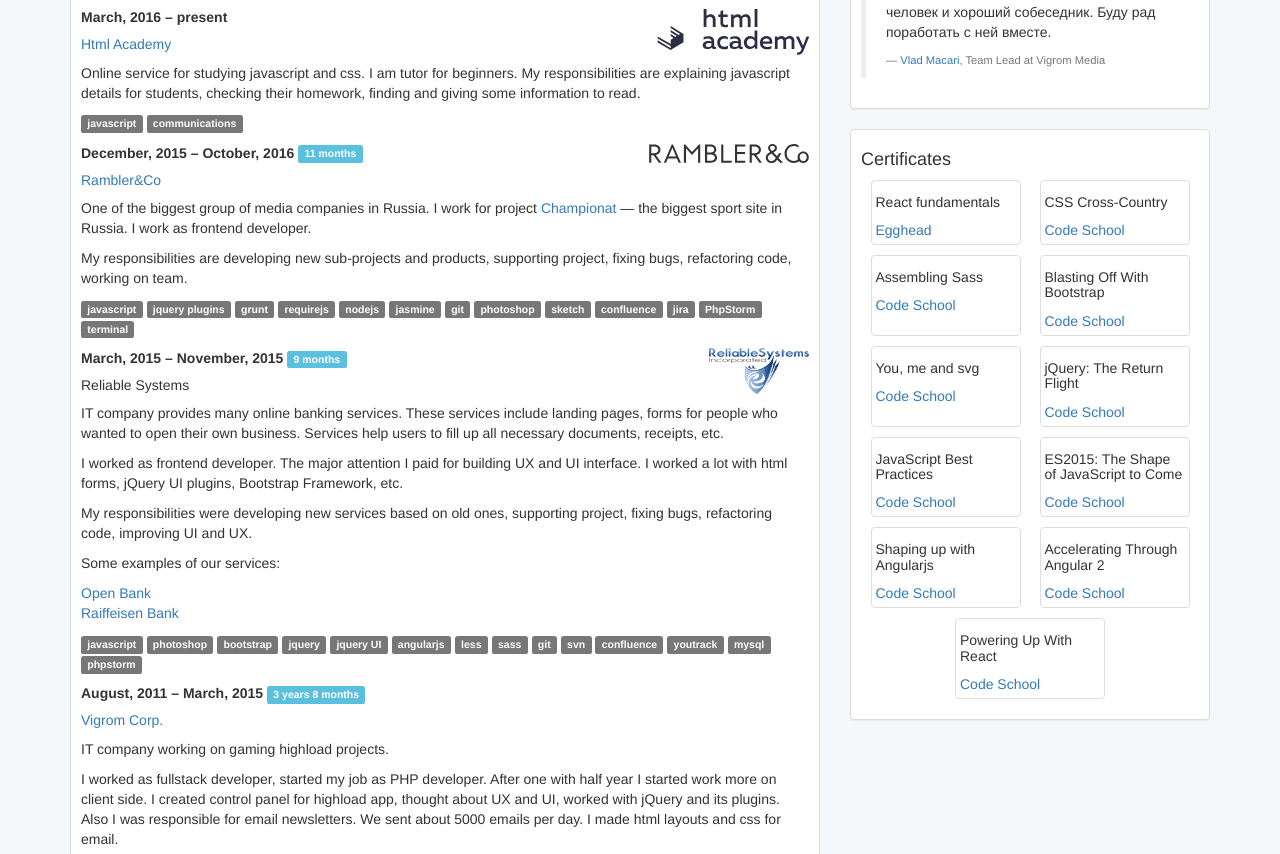
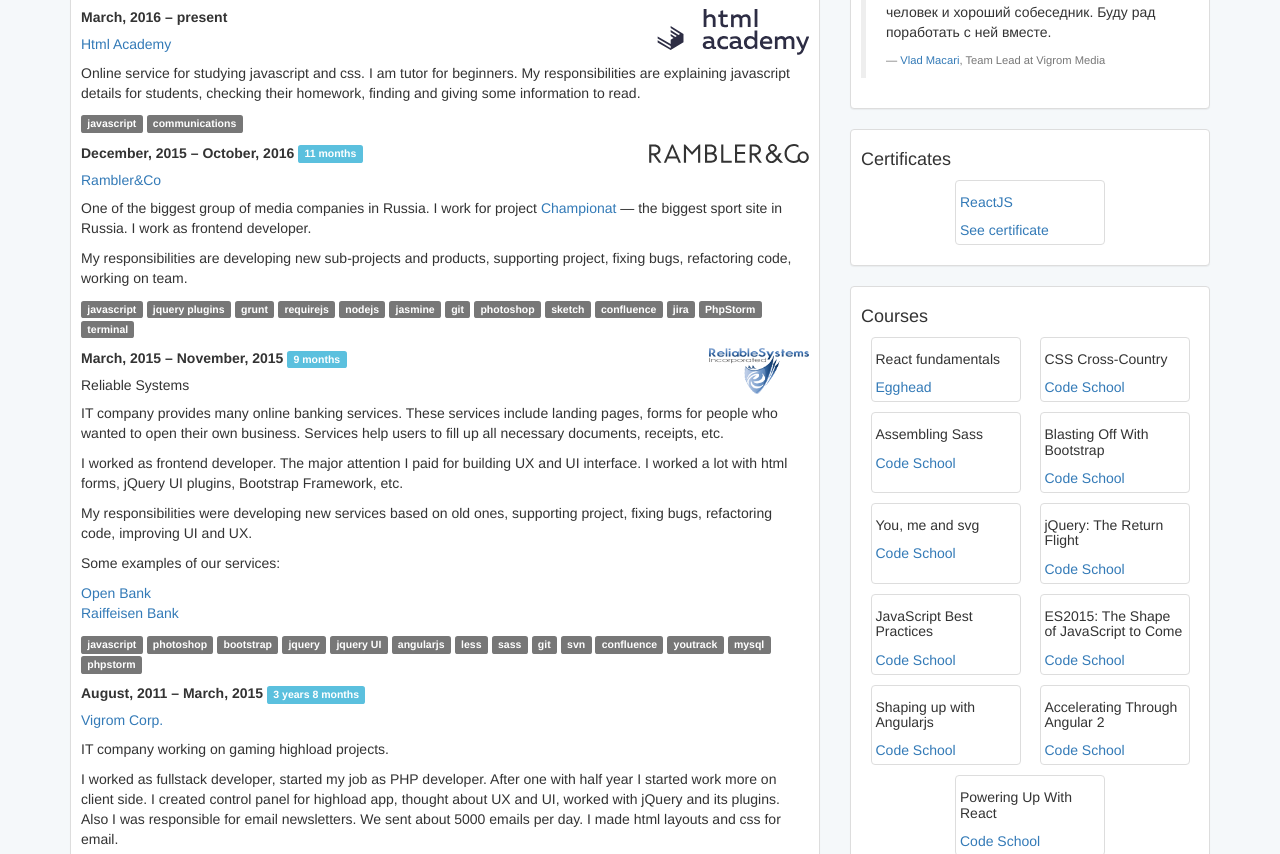
Before and after one commit to korosteleva/korosteleva.github.io, a website: page experience.html in a window 1280 px wide. Shown: the part 231-1085 px from the top of the page. Drawn offline with Linux system fonts and the light colour scheme; a script that the page names is missing.

Commit message:
add react certificate

```diff
--- a/experience.html
+++ b/experience.html
@@ -267,6 +267,20 @@
 			<div class="panel panel-default panel-certificates">
 				<h4>Certificates</h4>
 
+				<div class="panel-certificates__wrapper">
+					<div class="thumbnail">
+						<div class="caption">
+							<h5><a href="http://learn.javascript.ru/courses/react" target="_blank">ReactJS</a></h5>
+							<p>
+								<a href="images/experience/certificate-react.jpg" target="_blank">See certificate</a>
+							</p>
+						</div>
+					</div>
+				</div>
+			</div>
+
+			<div class="panel panel-default panel-certificates">
+				<h4>Courses</h4>
 
 				<div class="panel-certificates__wrapper">
 					<div class="thumbnail">
```
Also changed, not shown: images/experience/certificate-react.jpg (added).
